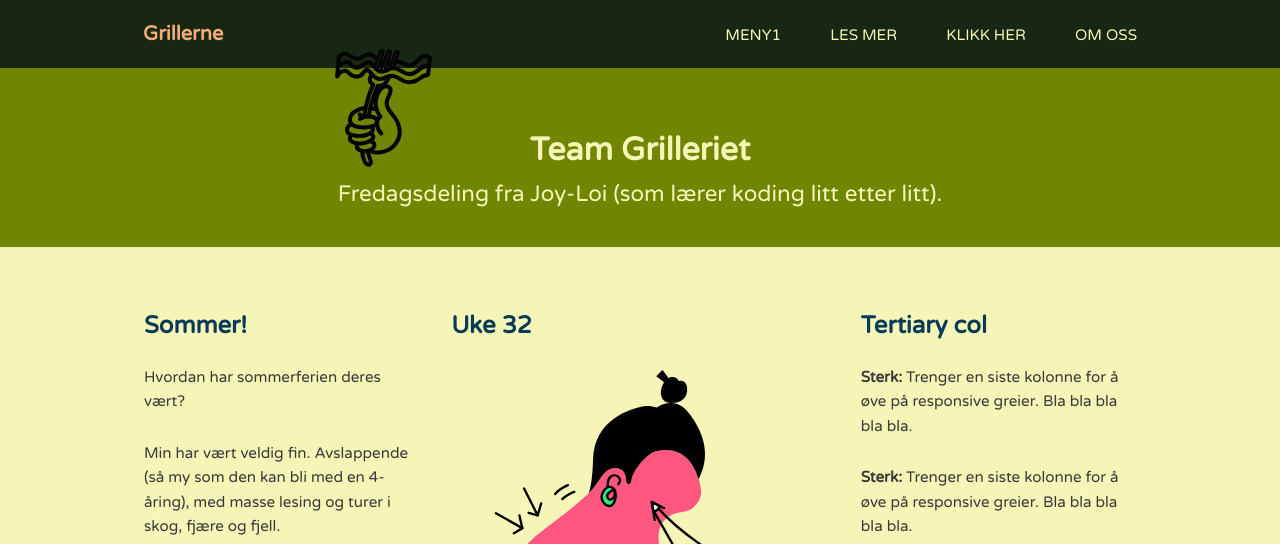
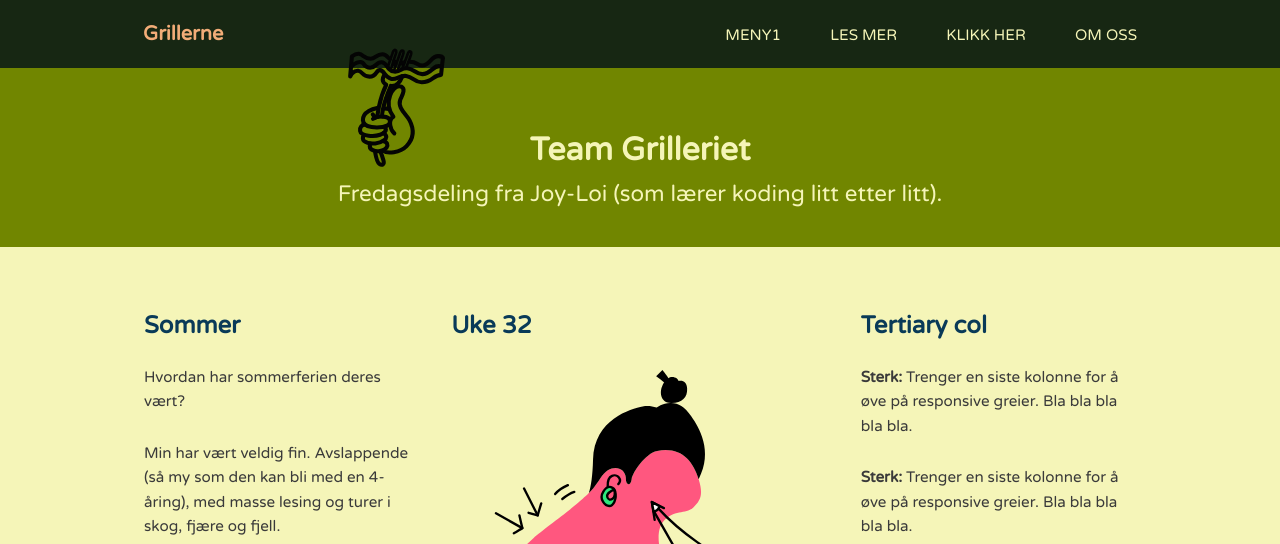
Before and after one commit to joyloi/grillerne, a plain HTML site: page index.html in a window 1280 px wide. Shown: the top 544 px of the page. Drawn offline with Linux system fonts and the light colour scheme.

Commit message:
slight tweaks

```diff
--- a/css/style.css
+++ b/css/style.css
@@ -125,7 +125,7 @@ img {
 	width: 140px;
 	position: absolute;
 	top: -30px;
-	right: 65%;
+	right: 64%;
 	z-index: 20;
 
 }
--- a/index.html
+++ b/index.html
@@ -29,7 +29,7 @@
 
   <div class="container clearfix">
     <div class="secondary col">
-      <h2>Sommer!</h2>
+      <h2>Sommer</h2>
       <p>Hvordan har sommerferien deres vært?</p>
       <p>Min har vært veldig fin. Avslappende (så my som den kan bli med en 4-åring), med masse lesing og turer i skog, fjære og fjell.</p>
       <img class="feat-img" src="img/skog-eivor.jpg" alt="Eivor plukker blåbær">
```
